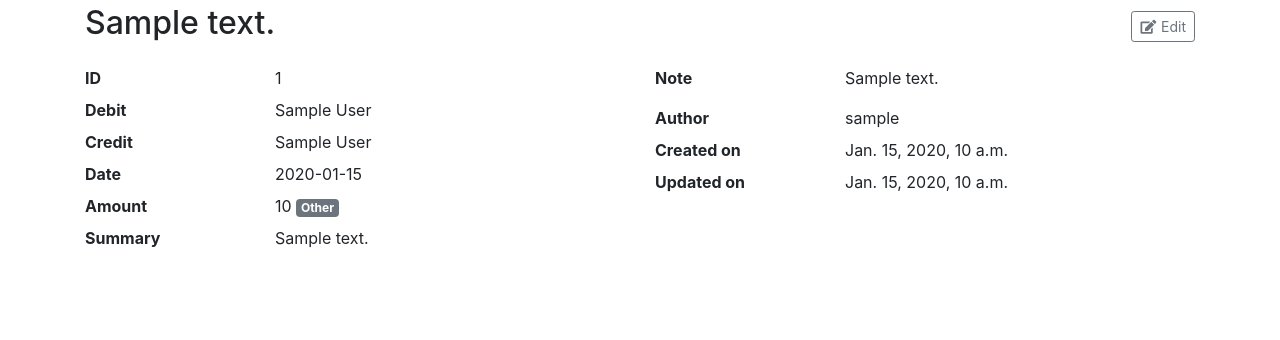
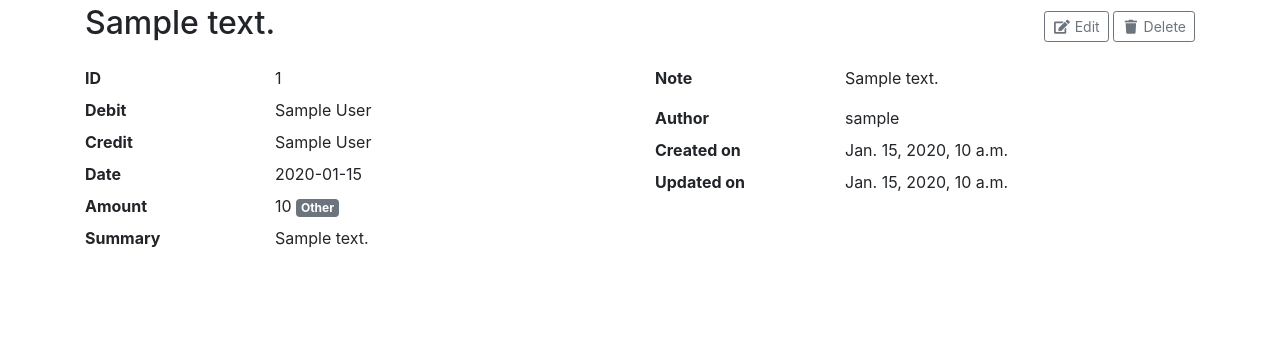
Before and after one commit to taqueci/nomoney, a Django app: page /money/journals/1 in a window 1280 px wide. Shown: the part 96-436 px from the top of the page. Run offline with Django 3.2, Linux system fonts and the light colour scheme; tables that the repository leaves empty hold one stand-in row (values such as "Sample post"); some libraries are stand-ins or nearby versions.

Commit message:
Add ability to delete journal

```diff
--- a/money/templates/money/journals/show.html
+++ b/money/templates/money/journals/show.html
@@ -27,6 +27,11 @@
 
 {% block actions %}
 <a href="{% url 'money:edit_journal' object.id %}?next={{ request.get_full_path|urlencode }}" class="btn btn-outline-secondary btn-sm"><i class="fas fa-edit fa-fw"></i> {% trans 'Edit' %}</a>
+
+<form method="post" action="{% url 'main:destroy_journal' object.id %}" class="d-inline" onSubmit="return confirmDelete()">
+  {% csrf_token %}
+  <button class="btn btn-outline-secondary btn-sm"><i class="fas fa-trash fa-fw"></i> {% trans 'Delete' %}</button>
+</form>
 {% endblock %}
 
 {% block content %}
@@ -83,4 +88,9 @@
 {% endblock %}
 
 {% block js %}
+<script>
+function confirmDelete() {
+  return confirm("{% trans 'Are you sure you want to delete?' %}");
+}
+</script>
 {% endblock %}
--- a/money/urls.py
+++ b/money/urls.py
@@ -10,6 +10,7 @@ urlpatterns = [
     path('journals/new', journals.new, name='new_journal'),
     path('journals/<id>', journals.show, name='journal'),
     path('journals/<id>/edit', journals.edit, name='edit_journal'),
+    path('journals/<id>/destroy', journals.destroy, name='destroy_journal'),
 
     path('', home.index, name='home'),
 ]
--- a/money/views/journals.py
+++ b/money/views/journals.py
@@ -105,6 +105,20 @@ def edit(request, id):
     })
 
 
+def destroy(request, id):
+    obj = get_object_or_404(Journal, pk=id)
+
+    if request.method == 'POST':
+        if delete(request, obj):
+            messages.success(
+                request, _('The journal has been successfully deleted')
+            )
+        else:
+            messages.error(request, _('Failed to delete journal'))
+
+    return redirect('main:journals')
+
+
 def create(request):
     form = JournalForm(request.POST)
 
@@ -127,3 +141,10 @@ def update(request, obj):
         return True
 
     return False
+
+
+def delete(request, obj):
+    obj.disabled = True
+    obj.save()
+
+    return True
```
